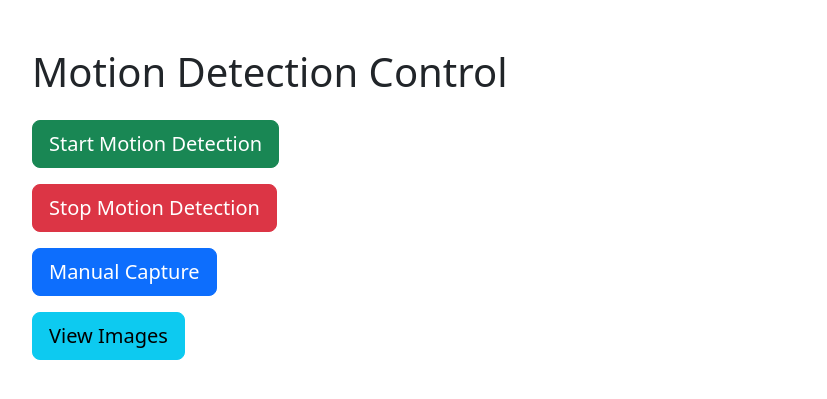
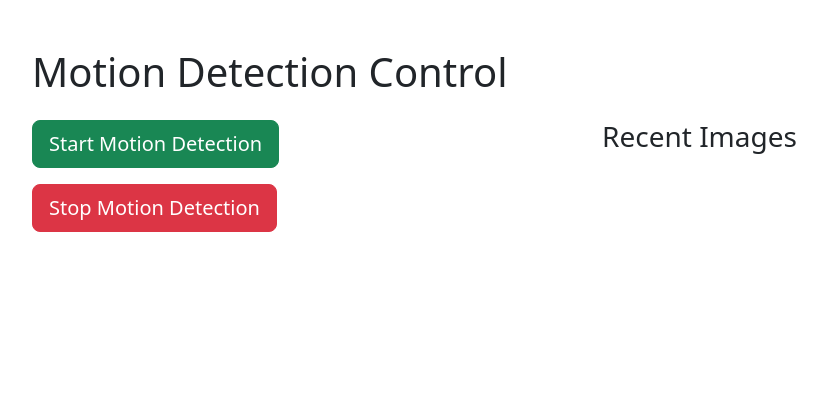
Before and after one commit to Schop/pimocam, a Flask app: page / in a window 1280 px wide. Shown: the top 399 px of the page, without its empty margins (50-877 px from the left). Run offline with Flask 3, Linux system fonts and the light colour scheme.

Commit message:
Remove manual capture; add auto-updating image list to index page with links; auto-refresh every 10s

```diff
--- a/templates/index.html
+++ b/templates/index.html
@@ -5,6 +5,12 @@
     <meta name="viewport" content="width=device-width, initial-scale=1.0">
     <title>Motion Detection Control</title>
     <link href="https://cdn.jsdelivr.net/npm/bootstrap@5.3.0/dist/css/bootstrap.min.css" rel="stylesheet">
+    <script>
+        // Auto-refresh every 10 seconds
+        setTimeout(function() {
+            location.reload();
+        }, 10000);
+    </script>
 </head>
 <body>
     <div class="container mt-5">
@@ -21,8 +27,16 @@
             <div class="col-md-6">
                 <a href="/start" class="btn btn-success btn-lg mb-3">Start Motion Detection</a><br>
                 <a href="/stop" class="btn btn-danger btn-lg mb-3">Stop Motion Detection</a><br>
-                <a href="/capture" class="btn btn-primary btn-lg mb-3">Manual Capture</a><br>
-                <a href="/images" class="btn btn-info btn-lg">View Images</a>
+            </div>
+            <div class="col-md-6">
+                <h3>Recent Images</h3>
+                <ul class="list-group">
+                    {% for img in images %}
+                    <li class="list-group-item">
+                        <a href="/images/{{ img }}" target="_blank">{{ img }}</a>
+                    </li>
+                    {% endfor %}
+                </ul>
             </div>
         </div>
     </div>
--- a/webserver.py
+++ b/webserver.py
@@ -15,7 +15,10 @@ app = Flask(__name__)
 
 @app.route('/')
 def index():
-    return render_template('index.html')
+    save_dir = detector.save_dir
+    images = [f for f in os.listdir(save_dir) if f.endswith('.jpg')]
+    images.sort(reverse=True)  # Newest first
+    return render_template('index.html', images=images)
 
 @app.route('/start')
 def start():
@@ -35,15 +38,6 @@ def stop():
         flash(f"Failed to stop motion detection: {str(e)}")
     return redirect(url_for('index'))
 
-@app.route('/capture')
-def capture():
-    filename = detector.capture_image()
-    if filename:
-        flash("Image captured successfully!")
-    else:
-        flash("Failed to capture image.")
-    return redirect(url_for('index'))
-
 @app.route('/images')
 def list_images():
     save_dir = detector.save_dir
```
